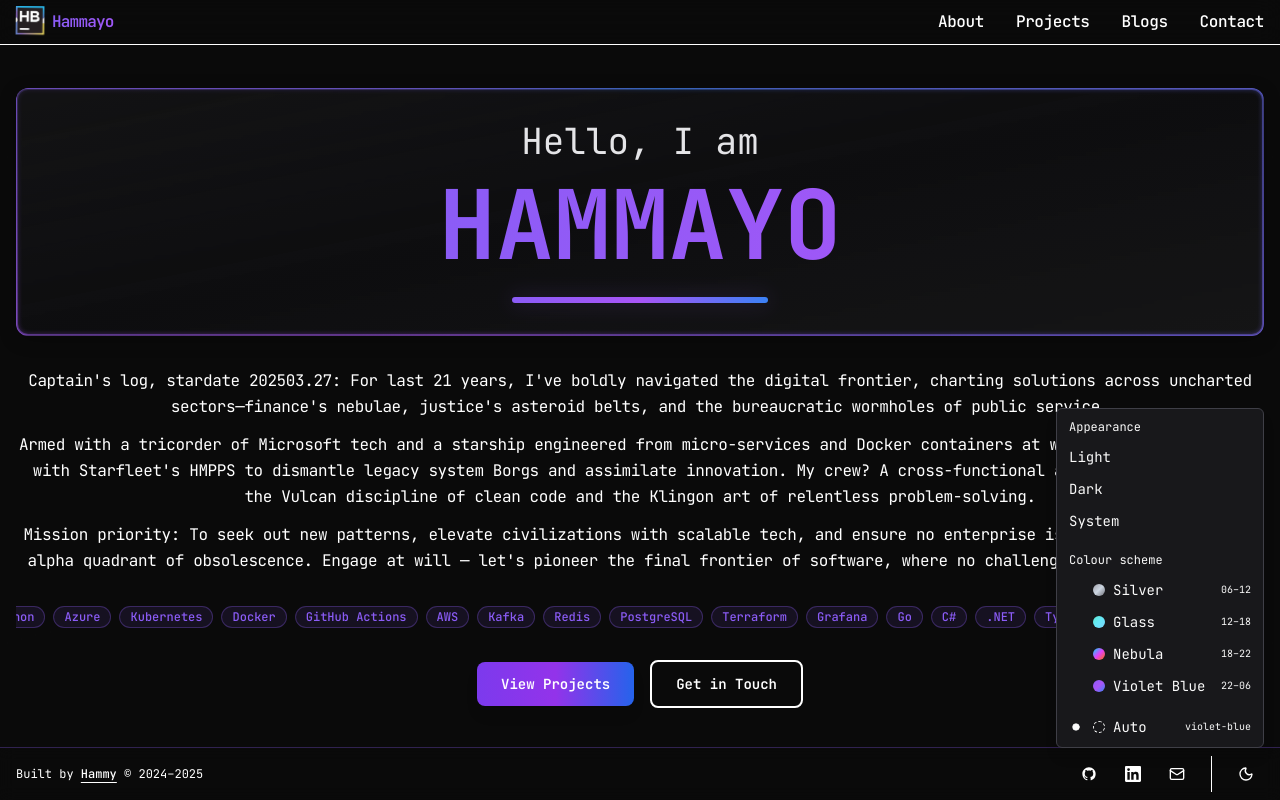
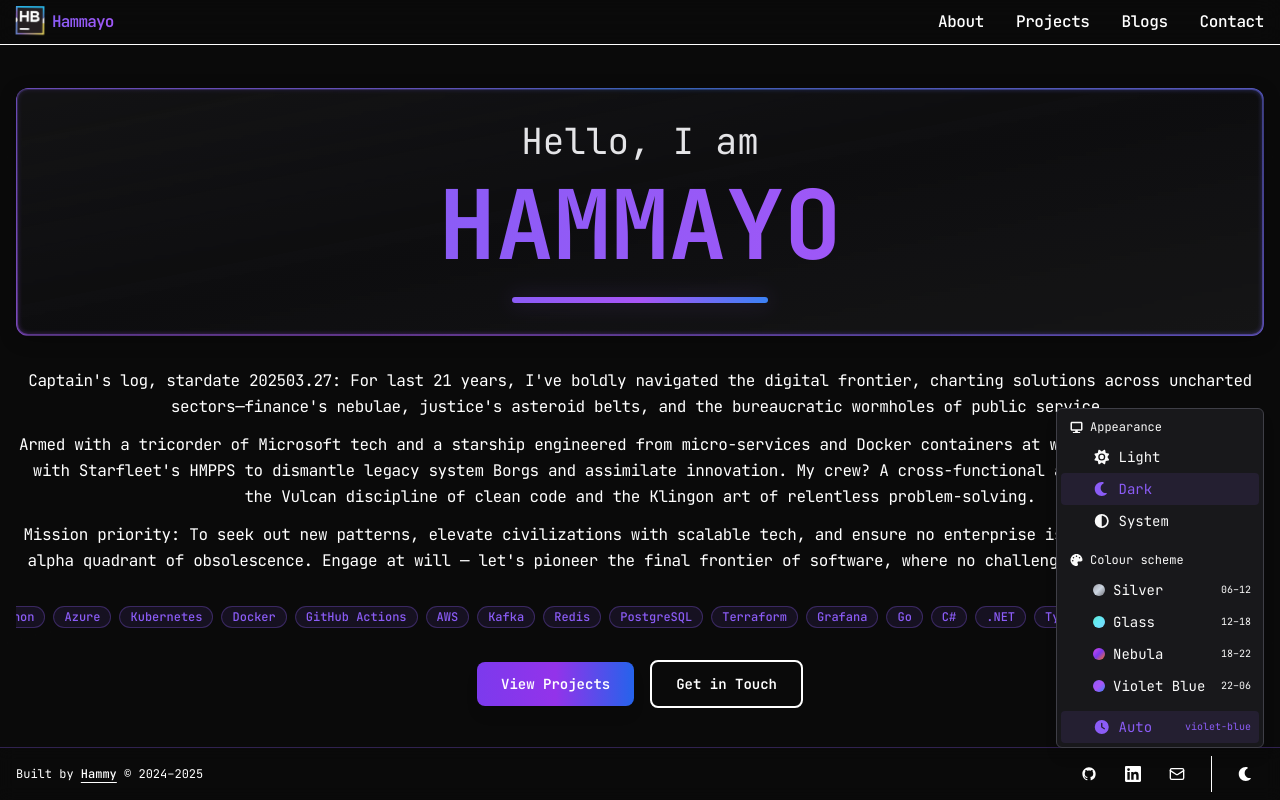
Before and after one commit to hammayo/hammayo.github.io, a Next.js app: page / in a window 1280 px wide. Both pictures are taken after a click on the button "Toggle theme". Built offline with nearby package versions, Linux system fonts and the light colour scheme.

Commit message:
fix: nebula colour scheme and improve theme-toggle to use fontawesome icons. (#32)
* fix: nebula colour scheme and improve theme-toggle to use fontawesome icons.

```diff
--- a/src/design/schemes.ts
+++ b/src/design/schemes.ts
@@ -52,17 +52,17 @@ export const SCHEMES = {
   },
   'nebula': {
     name: 'Nebula',
-    gradient: 'from-cyan-400 via-fuchsia-500 to-orange-400',
-    darkGradient: 'from-cyan-400 via-fuchsia-500 to-orange-400',
-    glow: 'rgba(0, 220, 255, 0.28)',
-    from: '#00dcff',
-    via: '#e040fb',
-    to: '#ff6d00',
-    buttonFrom: '#0099bb',
-    buttonVia: '#aa00cc',
-    buttonTo: '#cc4400',
-    accent: '#00dcff',
-    border: 'rgba(0, 220, 255, 0.32)',
+    gradient: 'from-fuchsia-500 via-violet-600 to-orange-500',
+    darkGradient: 'from-fuchsia-500 via-violet-600 to-orange-500',
+    glow: 'rgba(217, 70, 239, 0.28)',
+    from: '#d946ef',
+    via: '#7c3aed',
+    to: '#f97316',
+    buttonFrom: '#a21caf',
+    buttonVia: '#6d28d9',
+    buttonTo: '#ea580c',
+    accent: '#d946ef',
+    border: 'rgba(217, 70, 239, 0.32)',
     transitionMs: 2500,
   },
   'silver': {
--- a/src/features/shared/theme-toggle.tsx
+++ b/src/features/shared/theme-toggle.tsx
@@ -1,6 +1,10 @@
 'use client';
 
-import { Moon, Sun } from 'lucide-react';
+import { FontAwesomeIcon } from '@fortawesome/react-fontawesome';
+import {
+  faSun, faMoon, faDisplay, faPalette,
+  faCircleHalfStroke, faClock,
+} from '@fortawesome/free-solid-svg-icons';
 import { useTheme } from 'next-themes';
 
 import { SCHEMES, SCHEME_ORDER, type SchemeName } from '@/design/schemes';
@@ -11,8 +15,6 @@ import {
   DropdownMenuContent,
   DropdownMenuItem,
   DropdownMenuLabel,
-  DropdownMenuRadioGroup,
-  DropdownMenuRadioItem,
   DropdownMenuSeparator,
   DropdownMenuTrigger,
 } from '@/features/shared/ui/dropdown-menu';
@@ -20,14 +22,14 @@ import {
 const SCHEME_LABELS: Record<SchemeName, string> = {
   silver: 'Silver',
   glass: 'Glass',
-  'nebula': 'Nebula',
+  nebula: 'Nebula',
   'violet-blue': 'Violet Blue',
 };
 
 const SCHEME_TIMES: Record<SchemeName, string> = {
   silver: '06–12',
   glass: '12–18',
-  'nebula': '18–22',
+  nebula: '18–22',
   'violet-blue': '22–06',
 };
 
@@ -35,7 +37,7 @@ function SchemeSwatch({ name }: { name: SchemeName }) {
   const { from, via, to } = SCHEMES[name];
   return (
     <span
-      className="inline-block h-3 w-3 rounded-full flex-shrink-0"
+      className="inline-block h-3 w-3 rounded-full shrink-0"
       style={{ background: `linear-gradient(135deg, ${from}, ${via}, ${to})` }}
       aria-hidden
     />
@@ -43,7 +45,7 @@ function SchemeSwatch({ name }: { name: SchemeName }) {
 }
 
 export function ThemeToggle() {
-  const { setTheme } = useTheme();
+  const { theme, setTheme } = useTheme();
   const { schemeName, pinnedScheme, setPinnedScheme } = useScheme();
 
   const radioValue = pinnedScheme ?? 'auto';
@@ -56,43 +58,85 @@ export function ThemeToggle() {
     }
   };
 
+  const appearanceItems = [
+    { value: 'light',  label: 'Light',  icon: faSun },
+    { value: 'dark',   label: 'Dark',   icon: faMoon },
+    { value: 'system', label: 'System', icon: faCircleHalfStroke },
+  ] as const;
+
   return (
     <DropdownMenu>
       <DropdownMenuTrigger asChild>
         <Button variant="ghost" size="icon" className="rounded-full">
-          <Sun className="h-[1.2rem] w-[1.2rem] rotate-0 scale-100 transition-all dark:-rotate-90 dark:scale-0" />
-          <Moon className="absolute h-[1.2rem] w-[1.2rem] rotate-90 scale-0 transition-all dark:rotate-0 dark:scale-100" />
+          <FontAwesomeIcon icon={faSun} className="h-[1.2rem] w-[1.2rem] rotate-0 scale-100 transition-all dark:-rotate-90 dark:scale-0" />
+          <FontAwesomeIcon icon={faMoon} className="absolute h-[1.2rem] w-[1.2rem] rotate-90 scale-0 transition-all dark:rotate-0 dark:scale-100" />
           <span className="sr-only">Toggle theme</span>
         </Button>
       </DropdownMenuTrigger>
       <DropdownMenuContent align="end" side="top" sideOffset={8} className="min-w-52 w-[min(13rem,calc(100vw-2rem))]">
-        <DropdownMenuLabel className="text-xs text-muted-foreground font-normal">Appearance</DropdownMenuLabel>
-        <DropdownMenuItem onClick={() => setTheme('light')}>Light</DropdownMenuItem>
-        <DropdownMenuItem onClick={() => setTheme('dark')}>Dark</DropdownMenuItem>
-        <DropdownMenuItem onClick={() => setTheme('system')}>System</DropdownMenuItem>
+
+        <DropdownMenuLabel className="text-xs text-muted-foreground font-normal flex items-center gap-1.5">
+          <FontAwesomeIcon icon={faDisplay} className="h-3.5 w-3.5" />
+          Appearance
+        </DropdownMenuLabel>
+
+        {appearanceItems.map(({ value, label, icon }) => {
+          const active = theme === value;
+          return (
+            <DropdownMenuItem
+              key={value}
+              inset
+              onClick={() => setTheme(value)}
+              className="gap-2"
+              style={active ? { background: 'color-mix(in srgb, var(--scheme-accent) 10%, transparent)', color: 'var(--scheme-accent-text)' } : undefined}
+            >
+              <FontAwesomeIcon icon={icon} className="h-3 w-3 shrink-0" />
+              <span>{label}</span>
+            </DropdownMenuItem>
+          );
+        })}
 
         <DropdownMenuSeparator />
 
-        <DropdownMenuLabel className="text-xs text-muted-foreground font-normal">Colour scheme</DropdownMenuLabel>
-        <DropdownMenuRadioGroup value={radioValue} onValueChange={handleSchemeChange}>
-          {SCHEME_ORDER.map((name) => (
-            <DropdownMenuRadioItem key={name} value={name} className="gap-2">
+        <DropdownMenuLabel className="text-xs text-muted-foreground font-normal flex items-center gap-1.5">
+          <FontAwesomeIcon icon={faPalette} className="h-3.5 w-3.5" />
+          Colour scheme
+        </DropdownMenuLabel>
+
+        {SCHEME_ORDER.map((name) => {
+          const active = radioValue === name;
+          return (
+            <DropdownMenuItem
+              key={name}
+              inset
+              onClick={() => handleSchemeChange(name)}
+              className="gap-2"
+              style={active ? { background: 'color-mix(in srgb, var(--scheme-accent) 10%, transparent)', color: 'var(--scheme-accent-text)' } : undefined}
+            >
               <SchemeSwatch name={name} />
               <span>{SCHEME_LABELS[name]}</span>
-              <span className="ml-auto text-[10px] text-muted-foreground/60 tabular-nums">
+              <span className="ml-auto text-[10px] tabular-nums" style={{ color: active ? 'var(--scheme-accent-text)' : undefined }}>
                 {SCHEME_TIMES[name]}
               </span>
-            </DropdownMenuRadioItem>
-          ))}
-          <DropdownMenuSeparator />
-          <DropdownMenuRadioItem value="auto" className="gap-2">
-            <span className="inline-block h-3 w-3 rounded-full flex-shrink-0 border border-dashed border-muted-foreground/40" aria-hidden />
-            <span>Auto</span>
-            {!pinnedScheme && (
-              <span className="ml-auto text-[10px] text-muted-foreground/60">{schemeName}</span>
-            )}
-          </DropdownMenuRadioItem>
-        </DropdownMenuRadioGroup>
+            </DropdownMenuItem>
+          );
+        })}
+
+        <DropdownMenuSeparator />
+
+        <DropdownMenuItem
+          inset
+          onClick={() => handleSchemeChange('auto')}
+          className="gap-2"
+          style={radioValue === 'auto' ? { background: 'color-mix(in srgb, var(--scheme-accent) 10%, transparent)', color: 'var(--scheme-accent-text)' } : undefined}
+        >
+          <FontAwesomeIcon icon={faClock} className="h-3 w-3 shrink-0" />
+          <span>Auto</span>
+          {!pinnedScheme && (
+            <span className="ml-auto text-[10px] text-muted-foreground/60 tabular-nums">{schemeName}</span>
+          )}
+        </DropdownMenuItem>
+
       </DropdownMenuContent>
     </DropdownMenu>
   );
```
